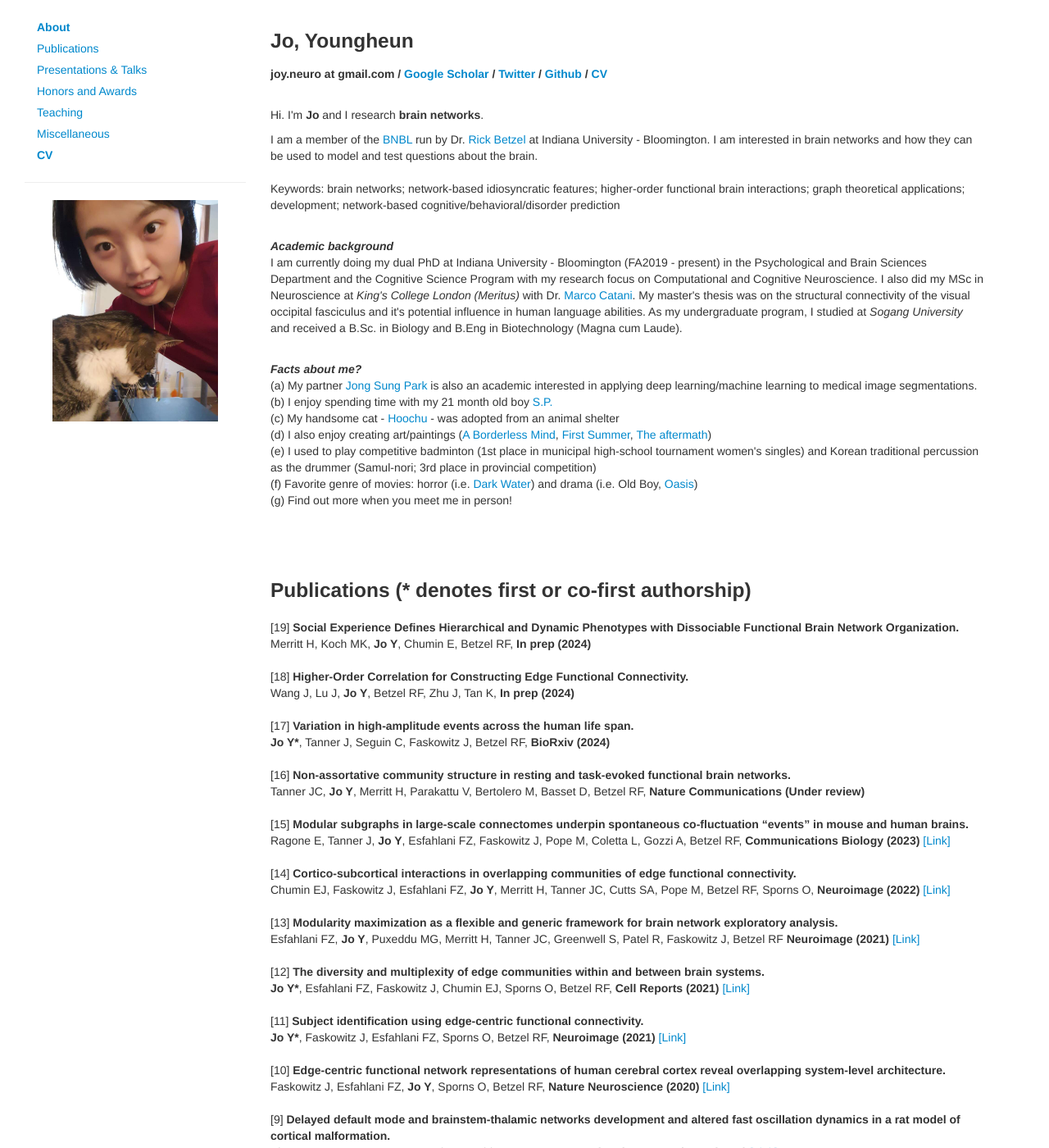
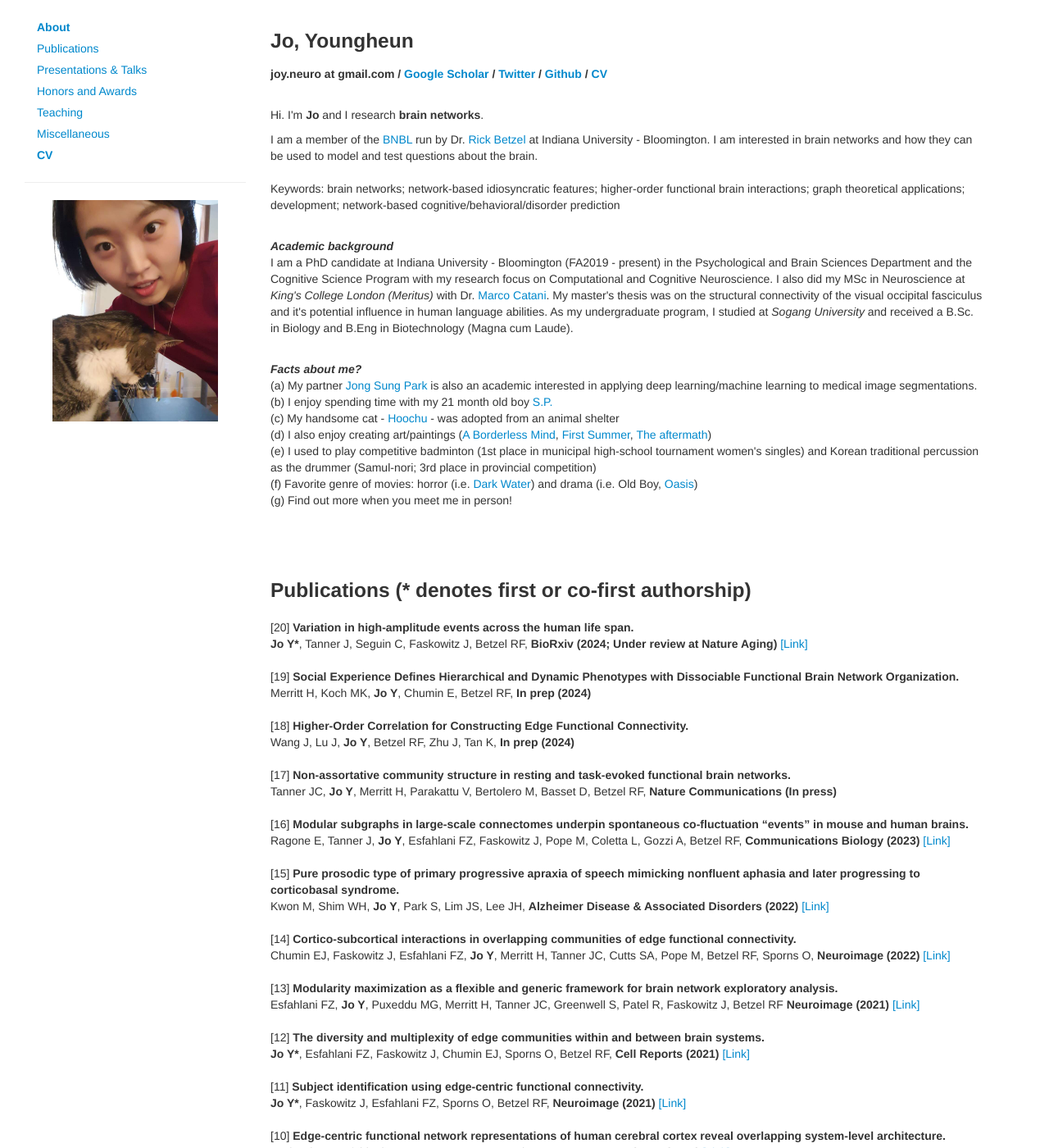
Before and after one commit to joy-neuro/joy-neuro.github.io, a Jekyll site: the page index.html, which Jekyll copies as it is, in a window 1280 px wide and 1400 px high. Shown: the whole window at 82% size. Built offline with Jekyll 4.4.1, drawn with Linux system fonts in a browser that asks for light colours; nearby versions of some CDN libraries; comment, search, counter and statistics services are not loaded; some of the changed text lies outside the part shown.

Commit message:
Update index.html

```diff
--- a/index.html
+++ b/index.html
@@ -34,7 +34,7 @@
             <li><a href="#teaching">Teaching</a></li>
             <li><a href="#miscellaneous">Miscellaneous</a></li>
             <li><a target="_blank"
-                   href="https://drive.google.com/file/d/1ydVjticrhHBl6Bc_GfEW82YwVX1co5ot/view?usp=sharing"><b>CV</b></a>
+                   href="https://drive.google.com/file/d/13LR4ROBD6nsgo6yEY66z3wuWD5-U989v/view?usp=sharing"><b>CV</b></a>
             </li>
         </ul>
         <hr class="hidden-phone">
@@ -65,7 +65,7 @@
             / <a target="_blank"
                  href="https://github.com/joy-neuro">Github</a>
             / <a target="_blank"
-                 href="https://drive.google.com/file/d/1ydVjticrhHBl6Bc_GfEW82YwVX1co5ot/view?usp=sharing">CV</a>
+                 href="https://drive.google.com/file/d/13LR4ROBD6nsgo6yEY66z3wuWD5-U989v/view?usp=sharing">CV</a>
 
             </h5>
 
@@ -88,7 +88,7 @@
             <p>
                 <b><em>Academic background</em></b>
             </br>
-                I am currently doing my dual PhD at Indiana University - Bloomington (FA2019 - present) in the Psychological and Brain Sciences Department and the Cognitive Science Program with my research focus on Computational and Cognitive Neuroscience. I also did my MSc in Neuroscience at <em>King's College London (Meritus)</em>
+                I am a PhD candidate at Indiana University - Bloomington (FA2019 - present) in the Psychological and Brain Sciences Department and the Cognitive Science Program with my research focus on Computational and Cognitive Neuroscience. I also did my MSc in Neuroscience at <em>King's College London (Meritus)</em>
                 with Dr. <a target="_blank" href="https://scholar.google.co.kr/citations?user=VPqrCdQAAAAJ&hl=en&oi=ao">Marco Catani</a>. My master's thesis was on the structural connectivity of the visual occipital fasciculus and it's potential influence in human language abilities.
                 As my undergraduate program, I studied at <em>Sogang University</em> and received a B.Sc. in Biology and B.Eng in Biotechnology (Magna cum Laude).
             </p>
@@ -110,6 +110,25 @@
             <h3>
                 <a name="publications"></a> Publications (* denotes first or co-first authorship)
             </h3>
+
+            <div class="media">
+                <!--<a name="cp" class="pull-left">
+                    <img class="media-object" src="./assets_files/ill-1.png" width="96px" height="96px">
+                </a>-->
+                <div class="media-body">
+                    <p class="media-heading">
+                        [20] <strong>
+                             Variation in high-amplitude events across the human life span.
+                     </strong><br>
+                        <strong>Jo Y*</strong>, Tanner J, Seguin C, Faskowitz J, Betzel RF, <strong>BioRxiv (2024; Under review at Nature Aging)</strong>
+                              <a target="_blank"
+                           href="https://www.biorxiv.org/content/10.1101/2024.05.15.594378v1.abstract">[Link]</a>
+                    </p>
+                    <!--<p class="abstract-text">
+                       can add explanation of paper
+                    </p>-->
+                </div>
+            </div>
 
             <div class="media">
                 <!--<a name="cp" class="pull-left">
@@ -155,28 +174,9 @@
                 <div class="media-body">
                     <p class="media-heading">
                         [17] <strong>
-                             Variation in high-amplitude events across the human life span.
-                     </strong><br>
-                        <strong>Jo Y*</strong>, Tanner J, Seguin C, Faskowitz J, Betzel RF, <strong>BioRxiv (2024)</strong>
-                              <!--<a target="_blank"
-                           href="https://www.nature.com/articles/s41593-020-00719-y">[Link]</a>  -->
-                    </p>
-                    <!--<p class="abstract-text">
-                       can add explanation of paper
-                    </p>-->
-                </div>
-            </div>
-
-            <div class="media">
-                <!--<a name="cp" class="pull-left">
-                    <img class="media-object" src="./assets_files/ill-1.png" width="96px" height="96px">
-                </a>-->
-                <div class="media-body">
-                    <p class="media-heading">
-                        [16] <strong>
                              Non-assortative community structure in resting and task-evoked functional brain networks.
                      </strong><br>
-                        Tanner JC, <strong>Jo Y</strong>, Merritt H, Parakattu V, Bertolero M, Basset D, Betzel RF, <strong>Nature Communications (Under review)</strong>
+                        Tanner JC, <strong>Jo Y</strong>, Merritt H, Parakattu V, Bertolero M, Basset D, Betzel RF, <strong>Nature Communications (In press)</strong>
                         <!--<a target="_blank"
                            href="https://www.nature.com/articles/s41593-020-00719-y">[Link]</a> -->
                     </p>
@@ -192,12 +192,31 @@
                 </a>-->
                 <div class="media-body">
                     <p class="media-heading">
-                        [15] <strong>
+                        [16] <strong>
                              Modular subgraphs in large-scale connectomes underpin spontaneous co-fluctuation “events” in mouse and human brains.
                      </strong><br>
                         Ragone E, Tanner J, <strong>Jo Y</strong>, Esfahlani FZ, Faskowitz J, Pope M, Coletta L, Gozzi A, Betzel RF, <strong>Communications Biology (2023)</strong>
                         <a target="_blank"
                            href="https://www.nature.com/articles/s42003-024-05766-w">[Link]</a>
+                    </p>
+                    <!--<p class="abstract-text">
+                       can add explanation of paper
+                    </p>-->
+                </div>
+            </div>
+
+            <div class="media">
+                <!--<a name="cp" class="pull-left">
+                    <img class="media-object" src="./assets_files/ill-1.png" width="96px" height="96px">
+                </a>-->
+                <div class="media-body">
+                    <p class="media-heading">
+                        [15] <strong>
+                             Pure prosodic type of primary progressive apraxia of speech mimicking nonfluent aphasia and later progressing to corticobasal syndrome.
+                     </strong><br>
+                        Kwon M, Shim WH, <strong>Jo Y</strong>, Park S, Lim JS, Lee JH, <strong>Alzheimer Disease & Associated Disorders (2022)</strong>
+                        <a target="_blank"
+                           href="https://journals.lww.com/alzheimerjournal/abstract/2022/10000/pure_prosodic_type_of_primary_progressive_apraxia.16.aspx">[Link]</a>
                     </p>
                     <!--<p class="abstract-text">
                        can add explanation of paper
@@ -476,6 +495,39 @@
             <h3>
                 <a name="presentations"></a> Invited Talks
             </h3>
+
+            <div class="media">
+                <!--<a name="cp" class="pull-left">
+                    <img class="media-object" src="./assets_files/ill-1.png" width="96px" height="96px">
+                </a>-->
+                <div class="media-body">
+                    <p class="media-heading">
+                        <strong>
+                        Korea Advanced Institute of Science and Technology (KAIST), Daejeon, South Korea
+                     </strong><br>
+                        Topic: Brain networks and their edges
+                    </p>
+                    <!--<p class="abstract-text">
+                       can add explanation of paper
+                    </p>-->
+                </div>
+            </div>
+            <div class="media">
+                <!--<a name="cp" class="pull-left">
+                    <img class="media-object" src="./assets_files/ill-1.png" width="96px" height="96px">
+                </a>-->
+                <div class="media-body">
+                    <p class="media-heading">
+                        <strong>
+                        Sungkyunkwan University, Suwon, South Korea
+                     </strong><br>
+                        Topic: Brain networks and their edges
+                    </p>
+                    <!--<p class="abstract-text">
+                       can add explanation of paper
+                    </p>-->
+                </div>
+            </div>
             <div class="media">
                 <!--<a name="cp" class="pull-left">
                     <img class="media-object" src="./assets_files/ill-1.png" width="96px" height="96px">
@@ -547,6 +599,9 @@
                 <a name="projects"></a> Honors and Awards
             </h3>
                     <p class="media-heading">
+                    <p>
+                        <strong>June 2024</strong> Organization for Human Brain Mapping (OHBM) Caregiver Grant
+                    </p>
                     <p>
                         <strong>Summer 2023</strong> Complex Networks and Systems National Science Foundation Research Traineeship Affiliate Fellowship
                     </p>
```
